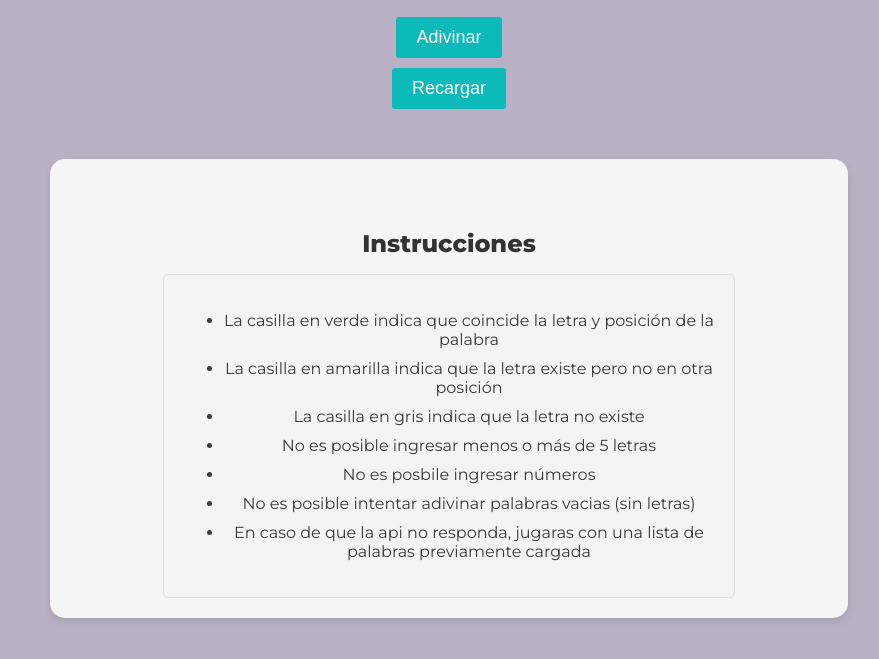
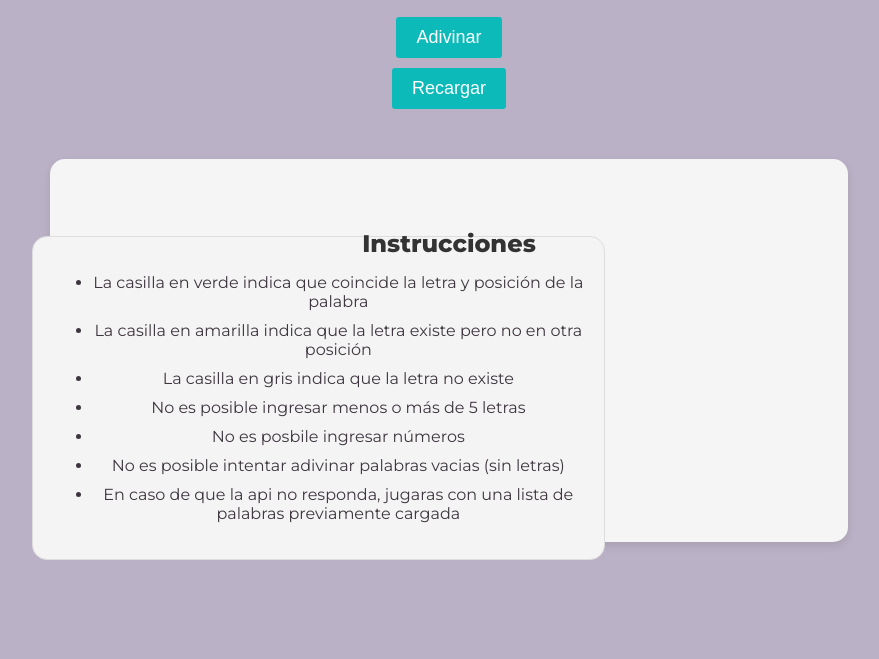
Before and after one commit to gabrielcabrera17/Wordle-PPY, a plain HTML site: page index.html in a window 1280 px wide. Shown: the part 141-800 px from the top of the page, without its empty margins (191-1070 px from the left). Drawn offline with Linux system fonts and the light colour scheme; no server answers.

Commit message:
Add files via upload

```diff
--- a/style.css
+++ b/style.css
@@ -73,11 +73,12 @@ h1 {
 #lista {
     color: #3E363F;
     width: 70%;
-    margin: 0 auto;
+    margin: -5% ;
     background-color: #f4f4f4;
     padding: 20px;
     border: 1px solid #ddd;
-    border-radius: 5px;
+    border-radius: 15px;
+
 
 }
 
```
